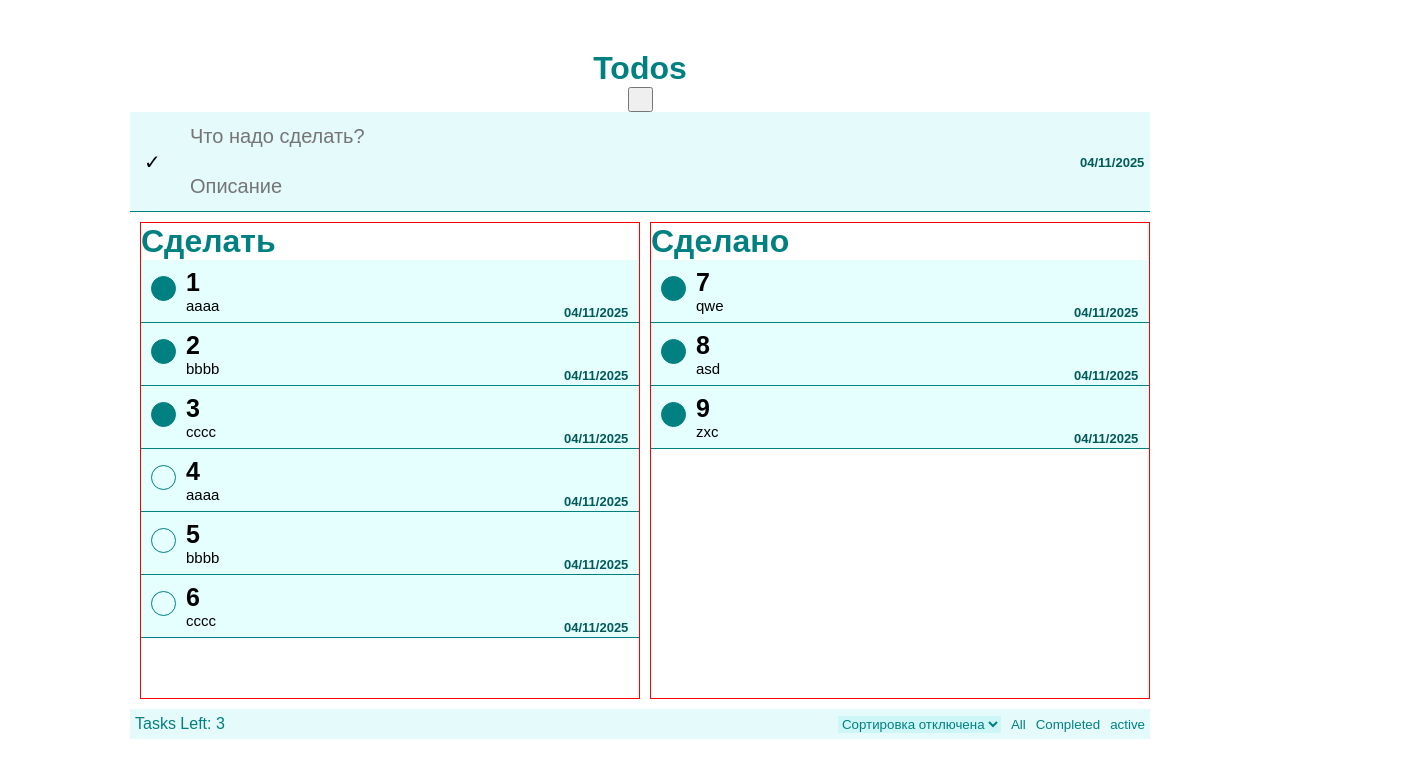
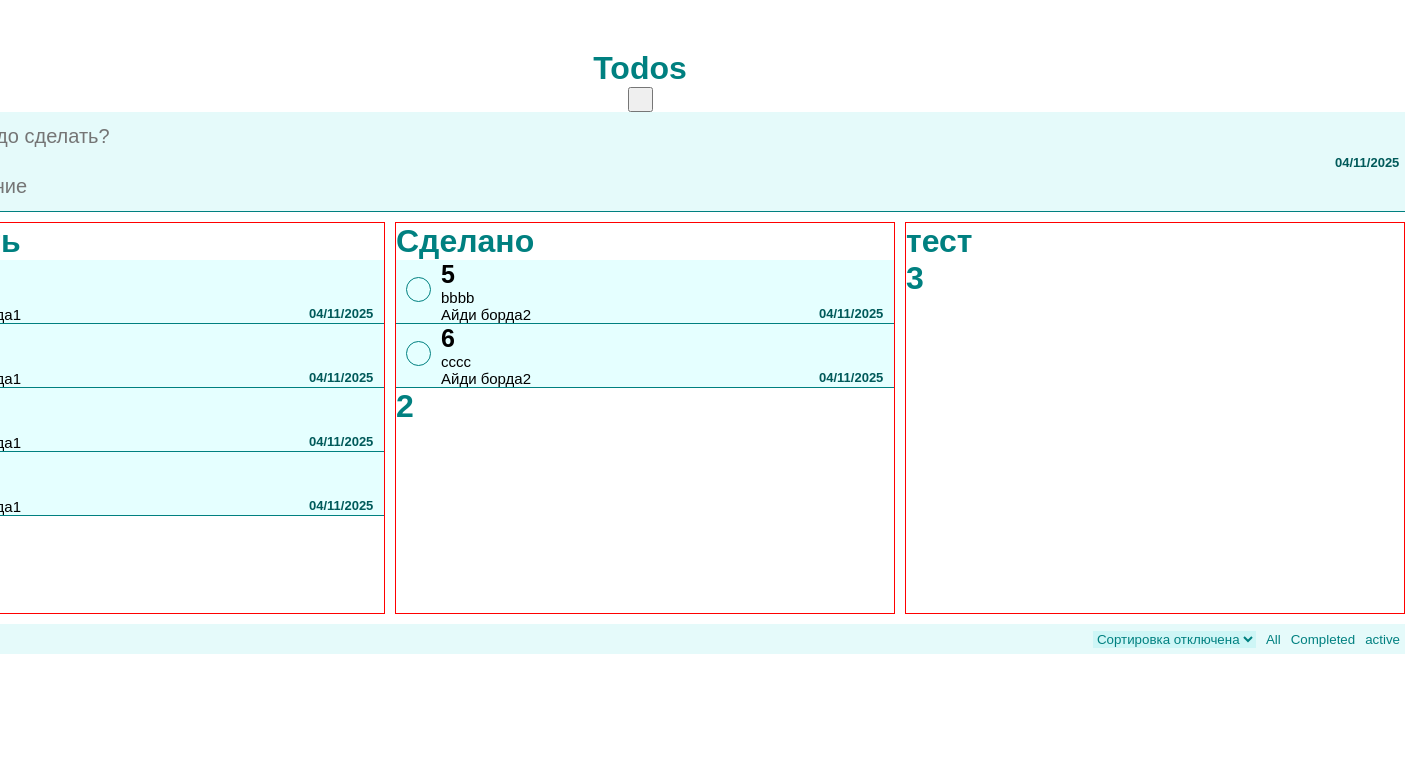
Before and after one commit to Cold-West/Todo, a React (Vite) app: page / in a window 1280 px wide. Shown: the top 778 px of the page, 1405 px wide, since content can reach past the window. Built offline with nearby package versions, Linux system fonts and the light colour scheme.

Commit message:
dnd and other

```diff
--- a/src/App.tsx
+++ b/src/App.tsx
@@ -1,6 +1,6 @@
 import { useMemo, useState, useCallback } from "react";
 import { TodoAppTask, TodoAppHeader, TodoAppFooter } from "./components";
-import { testTasks, todoListDefault } from "./todoListDefault";
+import { todoListDefault, boardsDefault } from "./todoListDefault";
 import { FilterType, SorterType, TaskType } from "./types";
 import "./App.css";
 import "react-datepicker/dist/react-datepicker.css";
@@ -11,6 +11,8 @@ export function App() {
   const [filters, setFilters] = useState<FilterType>(FilterType.ALL);
 
   const [sorters, setSorters] = useState<SorterType>(SorterType.OFF);
+
+  const [boards, setBoards] = useState(boardsDefault);
 
   const filteredTasks = useMemo(() => {
     if (filters === FilterType.ACTIVE) {
@@ -36,25 +38,24 @@ export function App() {
     return todoTasks.filter((t) => t.check !== true).length;
   }, [todoTasks]);
 
-  const [boards, setBoards] = useState([
-    { id: 1, title: "Сделать", items: visibleTasks },
-    { id: 2, title: "Сделано", items: testTasks },
-  ]);
 
   const createNewTodo = useCallback(
     (title: string, text: string, date: Date | null) => {
       setTodoTasks((prev) => {
-        return [...prev, { title, text, id: Date.now(), check: false, date }];
+        return [
+          ...prev,
+          { title, text, id: Date.now(), check: false, date, boardID: "1" },
+        ].sort((a, b) => a.boardID.localeCompare(b.boardID));
       });
     },
     []
   );
 
-  const addBoard = () =>{
+  const addBoard = () => {
     setBoards((prev) => {
-      return [...prev, { id: Date.now(), title:"test", items:[]}];
+      return [...prev, { id: String(Date.now()), title: "test"}];
     });
-  }
+  };
 
   const removeTodo = useCallback((id: number) => {
     setTodoTasks((prev) => prev.filter((t) => t.id !== id));
@@ -104,6 +105,7 @@ export function App() {
   const dragStartHandler = (e, task: TaskType, board) => {
     setCurrentTask(task);
     setCurrentBoard(board);
+    console.log(visibleTasks)
   };
 
   const dragEndHandler = (e) => {
@@ -117,23 +119,31 @@ export function App() {
     }
 
     if (e.target.className === "TodoAppBox") {
-      const currentIndex = currentBoard.items.indexOf(currentTask);
-      const dropIndex = board.items.indexOf(task);
-      currentBoard.items.splice(currentIndex, 1);
-      board.items.splice(dropIndex, 0, currentTask);
+      const currentIndex = visibleTasks.indexOf(currentTask);
+      const dropIndex = visibleTasks.indexOf(task);
+      if (currentTask.boardID !== board.id){
+        setCurrentTask(currentTask.boardID = board.id);
+      }
+      visibleTasks.splice(currentIndex, 1);
+      visibleTasks.splice(dropIndex, 0, currentTask);
+      visibleTasks.sort((a, b) => a.boardID.localeCompare(b.boardID))
       setCurrentTask(null);
+      setCurrentBoard(null);
     }
   };
 
-  const dropOnBoardHandler = (e, board:BoardType) => {
+  const dropOnBoardHandler = (e, board) => {
       if (currentTask === null || currentBoard === null) {
         return;
       }
       if (e.target.className !== "TodoAppBox") {
-      board.items.push(currentTask);
-      const currentIndex = currentBoard.items.indexOf(currentTask);
-      currentBoard.items.splice(currentIndex, 1);
+        setCurrentTask(currentTask.boardID = board.id);
+        visibleTasks.push(currentTask);
+        const currentIndex = visibleTasks.indexOf(currentTask);
+        visibleTasks.splice(currentIndex, 1);
+        visibleTasks.sort((a, b) => a.boardID.localeCompare(b.boardID))
         setCurrentTask(null);
+        setCurrentBoard(null);
       }
     };
   return (
@@ -141,11 +151,14 @@ export function App() {
       <h1>Todos</h1>
       <div className="page">
         <div className="TodoApp">
-          <button type="button" className="boardButton" onClick={addBoard}></button>
+          <button
+            type="button"
+            className="boardButton"
+            onClick={addBoard}
+          ></button>
           <TodoAppHeader check={toggleChecks} create={createNewTodo} />
 
           <div className="boardSpace">
-
             {boards.map((board) => (
               <div
                 className="board"
@@ -153,19 +166,24 @@ export function App() {
                 onDrop={(e) => dropOnBoardHandler(e, board)}
               >
                 <h1>{board.title}</h1>
-                {board.items.map((task) => (
+                {visibleTasks.map((task) => {
+                  if (task.boardID === board.id)
+                    return (
                       <TodoAppTask
+                        remove={() => removeTodo(task.id)}
+                        onCheckClicked={() => checkClicked(task.id)}
+                        boardId={board.id}
+                        task={task}
+                        key={task.id}
                         onDragOver={(e) => dragOverHandler(e)}
                         onDragLeave={(e) => dragLeaveHandler(e)}
                         onDragStart={(e) => dragStartHandler(e, task, board)}
                         onDragEnd={(e) => dragEndHandler(e)}
                         onDrop={(e) => dropHandler(e, task, board)}
-                    remove={() => removeTodo(task.id)}
-                    onCheckClicked={() => checkClicked(task.id)}
-                    task={task}
-                    key={task.id}
                       />
-                ))}
+                    );
+                })}
+                <h1>{board.id}</h1>
               </div>
             ))}
           </div>
--- a/src/components/TodoAppTask/TodoAppTask.tsx
+++ b/src/components/TodoAppTask/TodoAppTask.tsx
@@ -11,6 +11,7 @@ type TodoAppTaskProps = {
   onDragStart: (e) => void;
   onDragEnd: (e) => void;
   onDrop: (e) => void;
+  boardId: string;
 };
 
 export const TodoAppTask = (props: TodoAppTaskProps) => {
@@ -23,6 +24,7 @@ export const TodoAppTask = (props: TodoAppTaskProps) => {
     onDragEnd,
     onDragStart,
     onDrop,
+    boardId,
   } = props;
   const [startDate, setStartDate] = useState<Date | null>(task.date);
   return (
@@ -46,6 +48,7 @@ export const TodoAppTask = (props: TodoAppTaskProps) => {
       <span>
         <h2>{task.title}</h2>
         <p>{task.text}</p>
+        <p>Айди борда{boardId}</p>
       </span>
       <div className="rightSide">
         <button className="TodoAppBoxDelete" onClick={remove}>
--- a/src/todoListDefault.ts
+++ b/src/todoListDefault.ts
@@ -1,16 +1,16 @@
 import { TaskType } from "./types";
 
 export const todoListDefault: TaskType[] = [
-  { title: "1", text: "aaaa", id: 1, check: true, date: new Date() },
-  { title: "2", text: "bbbb", id: 2, check: true, date: new Date() },
-  { title: "3", text: "cccc", id: 3, check: true, date: new Date() },
-  { title: "4", text: "aaaa", id: 4, check: false, date: new Date() },
-  { title: "5", text: "bbbb", id: 5, check: false, date: new Date() },
-  { title: "6", text: "cccc", id: 6, check: false, date: new Date() },
+  { title: "1", text: "aaaa", id: 1, check: true, date: new Date(), boardID:"1"},
+  { title: "2", text: "bbbb", id: 2, check: true, date: new Date(), boardID:"1" },
+  { title: "3", text: "cccc", id: 3, check: true, date: new Date(), boardID:"1"},
+  { title: "4", text: "aaaa", id: 4, check: false, date: new Date(), boardID:"1" },
+  { title: "5", text: "bbbb", id: 5, check: false, date: new Date(), boardID:"2" },
+  { title: "6", text: "cccc", id: 6, check: false, date: new Date(), boardID:"2" },
 ];
 
-export const testTasks: TaskType[] = [
-  { title: "7", text: "qwe", id: 7, check: true, date: new Date() },
-  { title: "8", text: "asd", id: 8, check: true, date: new Date() },
-  { title: "9", text: "zxc", id: 9, check: true, date: new Date() },
-];
+export const  boardsDefault =[
+    { id: "1", title: "Сделать" },
+    { id: "2", title: "Сделано" },
+    { id: "3", title: "тест" },
+  ]
--- a/src/types.ts
+++ b/src/types.ts
@@ -4,8 +4,12 @@ export type TaskType = {
   id: number;
   check: boolean;
   date: Date | null;
+  boardID: string;
 };
-
+export type BoardType = {
+  title: string;
+  id: string;
+};
 export enum FilterType {
   ALL = "All",
   ACTIVE = "Active",
```
Lines whose indentation alone changed are shown as unchanged.
